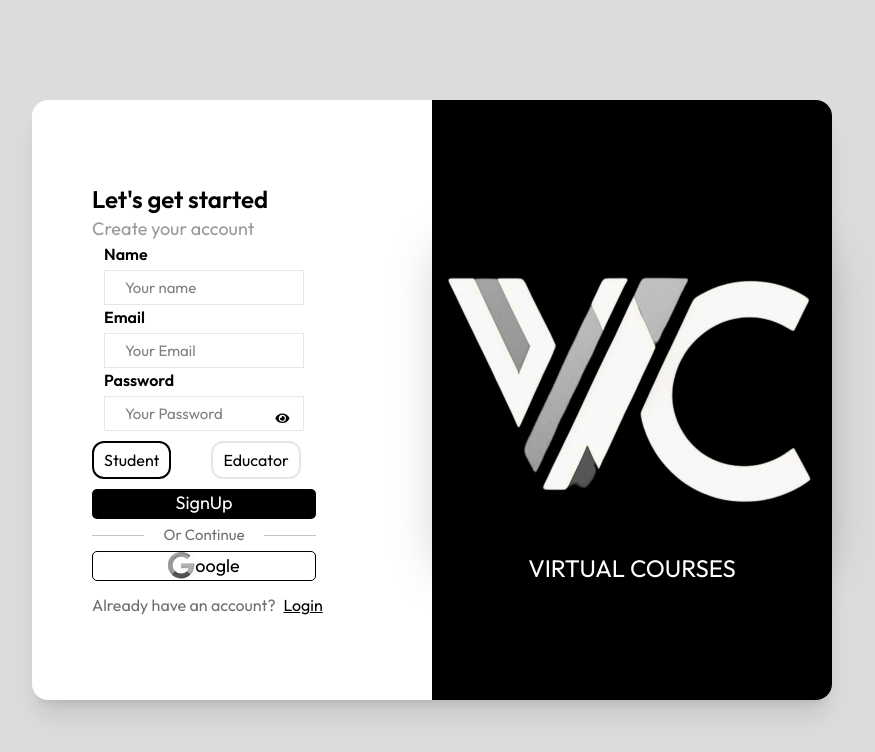
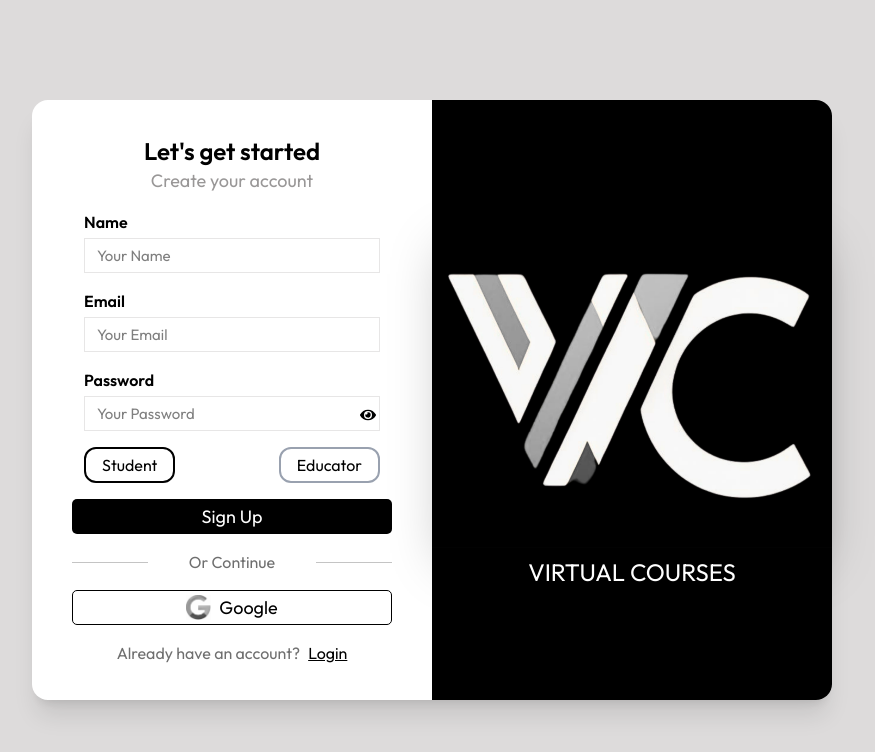
Before and after one commit to rohitnishad06/Edunexus-LMS-website-, a React (Vite) app in the folder frontend/: page /signup in a window 1280 px wide. Shown: the top 752 px of the page, without its empty margins (208-1083 px from the left). Built offline with nearby package versions, Linux system fonts and the light colour scheme.

Commit message:
fixing the Login/SignUp UI

```diff
--- a/frontend/src/pages/Login.jsx
+++ b/frontend/src/pages/Login.jsx
@@ -12,147 +12,135 @@ import { toast } from "react-toastify";
 function Login() {
   const [show, setShow] = useState(false);
   const navigate = useNavigate();
+
   const [email, setEmail] = useState("");
   const [password, setPassword] = useState("");
   const [loading, setLoading] = useState(false);
 
   const handleLogin = async () => {
+    if (!email || !password) {
+      toast.error("Email and password are required");
+      return;
+    }
+
     setLoading(true);
     try {
-      const result = await axios.post(
-        serverUrl + "/api/auth/login",
+      await axios.post(
+        `${serverUrl}/api/auth/login`,
         { email, password },
-        { withCredentials: true },
+        { withCredentials: true }
       );
-      console.log(result.data);
-      setLoading(false);
-      toast.success("login successfully");
+
+      toast.success("Login successful");
       navigate("/");
     } catch (error) {
-      console.log(error);
+      toast.error(error.response?.data?.message || "Login failed");
+    } finally {
       setLoading(false);
-      toast.error(error.response.data.message);
     }
   };
 
   return (
-    <div
-      className="bg-[#dddbdb] w-[100vw] h-[100vh] flex
-           items-center justify-center "
-    >
+    <div className="bg-[#dddbdb] w-[100vw] h-[100vh] flex items-center justify-center">
       <form
-        className="w-[90%] md:w-200 h-150 bg-[white] shadow-xl
-               rounded-2xl flex"
+        className="w-[90%] md:w-200 h-150 bg-white shadow-xl rounded-2xl flex"
         onSubmit={(e) => e.preventDefault()}
       >
-        {/*left div*/}
-        <div
-          className="md:w-[50%] w-[100%] h-[100%] flex flex-col
-                   items-center justify-center gap-3 "
-        >
-          <div>
-            <h1 className="font-semibold text-[black] text-2xl">
-              Welcome Back
-            </h1>
-            <h2 className="text-[#999797] text-[18px]">Login your account</h2>
+        {/* LEFT */}
+        <div className="md:w-[50%] w-full h-full flex flex-col items-center justify-center gap-4">
+          <div className="text-center">
+            <h1 className="font-semibold text-2xl">Welcome Back</h1>
+            <h2 className="text-[#999797] text-[18px]">
+              Login to your account
+            </h2>
           </div>
 
-          <div
-            className="flex flex-col gap-1 w-[80%]
-                       items-start justify-center px-3"
-          >
-            <label htmlFor="email" className="font-semibold">
-              Email
-            </label>
+          {/* EMAIL */}
+          <div className="flex flex-col gap-1 w-[80%] px-3">
+            <label className="font-semibold">Email</label>
             <input
-              id="email"
               type="email"
-              className="border-1 w-[100%]
-                           h-[35px] border-[#e7e6e6] text-[15px] px-20px "
+              className="border w-full h-[35px] border-[#e7e6e6] px-3 text-[15px]"
               placeholder="Your Email"
+              value={email}
               onChange={(e) => setEmail(e.target.value)}
-              value={email}
+              required
             />
           </div>
-          <div
-            className="flex flex-col gap-1 w-[80%]
-                       items-start justify-center px-3 relative"
-          >
-            <label htmlFor="password" className="font-semibold">
-              Password
-            </label>
+
+          {/* PASSWORD */}
+          <div className="flex flex-col gap-1 w-[80%] px-3 relative">
+            <label className="font-semibold">Password</label>
             <input
-              id="Password"
               type={show ? "text" : "password"}
-              className="border-1 w-[100%]
-                           h-[35px] border-[#e7e6e6] text-[15px] px-20px "
+              className="border w-full h-[35px] border-[#e7e6e6] px-3 text-[15px]"
               placeholder="Your Password"
+              value={password}
               onChange={(e) => setPassword(e.target.value)}
-              value={password}
+              required
             />
             {show ? (
               <FaRegEye
-                className="absolute w-[20%] h-[20%]  cursor-pointer
-                           right-[5%] bottom-[10%]"
-                onClick={() => setShow((prev) => !prev)}
+                className="absolute right-4 bottom-2 cursor-pointer"
+                onClick={() => setShow(false)}
               />
             ) : (
               <FaEye
-                className="absolute w-[20%] h-[20%]  cursor-pointer
-                           right-[5%] bottom-[10%]"
-                onClick={() => setShow((prev) => !prev)}
+                className="absolute right-4 bottom-2 cursor-pointer"
+                onClick={() => setShow(true)}
               />
             )}
           </div>
 
+          {/* BUTTON */}
           <button
-            className="w-[80%] h-[30px] bg-black text-white text-lg
-                     cursor-pointer flex items-start justify-center
-                     rounded-[5px]"
+            className="w-[80%] h-[35px] bg-black text-white text-lg rounded-[5px]
+                       flex items-center justify-center"
+            onClick={handleLogin}
             disabled={loading}
-            onClick={handleLogin}
           >
-            {loading ? <ClipLoader size={30} color="white" /> : "Login"}
+            {loading ? <ClipLoader size={20} color="white" /> : "Login"}
           </button>
-          <span
-            className="text-[13px] cursor-pointer
-                        text-[#585757]"
-          >
-            Forget Password
+
+          {/* FORGOT */}
+          <span className="text-[13px] cursor-pointer text-[#585757]">
+            Forgot Password?
           </span>
 
+          {/* OR */}
           <div className="w-[80%] flex items-center gap-2">
-            <div className="w-[25%] h-[0.5px] bg-[#c4c4c4]"></div>
-            <div className="w-[50%] text-[15px] text-[#6f6f6f] flex items-start justify-center">
+            <div className="w-[25%] h-[0.5px] bg-[#c4c4c4]" />
+            <div className="w-[50%] text-center text-[#6f6f6f]">
               Or Continue
             </div>
-            <div className="w-[25%] h-[0.5px] bg-[#c4c4c4]"></div>
+            <div className="w-[25%] h-[0.5px] bg-[#c4c4c4]" />
           </div>
+
+          {/* GOOGLE */}
           <div
-            className="w-[80%] h-[5%] border-1 border-[black]
-                       flex items-start justify-center rounded-[5px]"
+            className="w-[80%] h-[35px] border border-black rounded-[5px]
+                        flex items-center justify-center gap-2"
           >
-            <img src={google} className="w-[25px]" alt="" />
-            <span className="text-[18px] text-gyar-500">oogle</span>
+            <img src={google} className="w-[25px]" alt="google" />
+            <span className="text-[18px]">Google</span>
           </div>
+
+          {/* SIGNUP */}
           <div className="text-[#6f6f6f]">
             Create new account
             <span
-              className="underline underline-offset-1
-                        text-[black] pl-2"
+              className="underline text-black pl-2 cursor-pointer"
               onClick={() => navigate("/signup")}
             >
               SignUp
             </span>
           </div>
         </div>
-        {/*right div*/}
-        <div
-          className="w-[50%] h-[100%] rounded-r-2xl bg-[black]
-                   md:flex items-center justify-center flex-col hidden "
-        >
+
+        {/* RIGHT */}
+        <div className="w-[50%] h-full bg-black rounded-r-2xl hidden md:flex flex-col items-center justify-center">
           <img src={logo} alt="logo" className="w-100 shadow-2xl" />
-          <span className="text-2xl text-white flex items-center justify-center">
+          <span className="text-2xl text-white mt-2">
             VIRTUAL COURSES
           </span>
         </div>
--- a/frontend/src/pages/SignUp.jsx
+++ b/frontend/src/pages/SignUp.jsx
@@ -20,172 +20,150 @@ function SignUp() {
   const [loading, setLoading] = useState(false);
 
   const handleSignup = async () => {
+    if (!name || !email || !password) {
+      toast.error("All fields are required");
+      return;
+    }
+
     setLoading(true);
     try {
-      const result = await axios.post(
-        serverUrl + "/api/auth/signup",
-        { name, password, email, role },
-        { withCredentials: true },
+      await axios.post(
+        `${serverUrl}/api/auth/signup`,
+        { name, email, password, role },
+        { withCredentials: true }
       );
-      console.log(result.data);
+
+      toast.success("Signup successful");
+      navigate("/");
+    } catch (error) {
+      toast.error(error.response?.data?.message || "Signup failed");
+    } finally {
       setLoading(false);
-      navigate("/");
-      toast.success("Signup Successfully");
-    } catch (error) {
-      console.log(error);
-      setLoading(false);
-      toast.error(error.response.data.message);
     }
   };
 
   return (
-    <div
-      className="bg-[#dddbdb] w-[100vw] h-[100vh] flex
-         items-center justify-center "
-    >
+    <div className="bg-[#dddbdb] w-[100vw] h-[100vh] flex items-center justify-center">
       <form
-        className="w-[90%] md:w-200 h-150 bg-[white] shadow-xl
-            rounded-2xl flex"
+        className="w-[90%] md:w-200 h-150 bg-white shadow-xl rounded-2xl flex"
         onSubmit={(e) => e.preventDefault()}
       >
-        {/*left div*/}
-        <div
-          className="md:w-[50%] w-[100%] h-[100%] flex flex-col
-                   items-center justify-center gap-3"
-        >
-          <div>
-            <div>
-              <h1 className="font-semibold text-[black] text-2xl">
-                Let's get started
-              </h1>
+        {/* LEFT */}
+        <div className="md:w-[50%] w-full h-full flex flex-col items-center justify-center gap-4">
+          <div className="text-center">
+            <h1 className="font-semibold text-2xl">Let's get started</h1>
             <h2 className="text-[#999797] text-[18px]">
               Create your account
             </h2>
           </div>
-            <div
-              className="flex flex-col gap-1 w-[80%]
-                    items-start justify-center px-3"
-            >
-              <label htmlFor="name" className="font-semibold">
-                Name
-              </label>
+
+          {/* NAME */}
+          <div className="flex flex-col gap-1 w-[80%] px-3">
+            <label className="font-semibold">Name</label>
             <input
-                id="name"
               type="text"
-                className="border-[1px] w-[100%]
-                        h-[35px] border-[#e7e6e6] text-[15px] px-[20px] "
-                placeholder="Your name"
+              className="border w-full h-[35px] border-[#e7e6e6] px-3 text-[15px]"
+              placeholder="Your Name"
+              value={name}
               onChange={(e) => setName(e.target.value)}
-                value={name}
+              required
             />
           </div>
-            <div
-              className="flex flex-col gap-1 w-[80%]
-                    items-start justify-center px-3"
-            >
-              <label htmlFor="email" className="font-semibold">
-                Email
-              </label>
+
+          {/* EMAIL */}
+          <div className="flex flex-col gap-1 w-[80%] px-3">
+            <label className="font-semibold">Email</label>
             <input
-                id="email"
               type="email"
-                className="border-[1px] w-[100%]
-                        h-[35px] border-[#e7e6e6] text-[15px] px-[20px] "
+              className="border w-full h-[35px] border-[#e7e6e6] px-3 text-[15px]"
               placeholder="Your Email"
+              value={email}
               onChange={(e) => setEmail(e.target.value)}
-                value={email}
+              required
             />
           </div>
-            <div
-              className="flex flex-col gap-1 w-[80%]
-                    items-start justify-center px-3 relative"
-            >
-              <label htmlFor="password" className="font-semibold">
-                Password
-              </label>
+
+          {/* PASSWORD */}
+          <div className="flex flex-col gap-1 w-[80%] px-3 relative">
+            <label className="font-semibold">Password</label>
             <input
-                id="password"
               type={show ? "text" : "password"}
-                className="border-[1px] w-[100%]
-                        h-[35px] border-[#e7e6e6] text-[15px] px-[20px] "
+              className="border w-full h-[35px] border-[#e7e6e6] px-3 text-[15px]"
               placeholder="Your Password"
+              value={password}
               onChange={(e) => setPassword(e.target.value)}
-                value={password}
+              required
             />
             {show ? (
               <FaRegEye
-                  className="absolute w-[20%] h-[20%]  cursor-pointer
-                        right-[5%] bottom-[10%]"
-                  onClick={() => setShow((prev) => !prev)}
+                className="absolute right-4 bottom-2 cursor-pointer"
+                onClick={() => setShow(false)}
               />
             ) : (
               <FaEye
-                  className="absolute w-[20%] h-[20%]  cursor-pointer
-                        right-[5%] bottom-[10%]"
-                  onClick={() => setShow((prev) => !prev)}
+                className="absolute right-4 bottom-2 cursor-pointer"
+                onClick={() => setShow(true)}
               />
             )}
           </div>
-            <div className="flex md:w-[50%] w-[70%] py-[10px]  items-center justify-between gap-10">
+
+          {/* ROLE */}
+          <div className="flex w-[80%] justify-between px-3">
+            {["student", "educator"].map((item) => (
               <span
-                className={`px-[10px] py-[5px] border-[2px]
-                        border-[#e7e6e6] rounded-xl cursor-pointer
-                        hover:border-black ${role === "student" ? "border-black" : "border-[#646464]"}`}
-                onClick={() => setRole("student")}
+                key={item}
+                className={`px-4 py-1 border-2 rounded-xl cursor-pointer ${
+                  role === item ? "border-black" : "border-gray-400"
+                }`}
+                onClick={() => setRole(item)}
               >
-                Student
+                {item.charAt(0).toUpperCase() + item.slice(1)}
               </span>
-              <span
-                className={`px-[10px] py-[5px] border-[2px]
-                        border-[#e7e6e6] rounded-xl cursor-pointer
-                        hover:border-black ${role === "educator" ? "border-black" : "border-[#646464]"}`}
-                onClick={() => setRole("educator")}
-              >
-                Educator
-              </span>
+            ))}
           </div>
+
+          {/* BUTTON */}
           <button
-              className="w-[80%] h-[30px] bg-black text-white text-lg
-                     cursor-pointer flex items-start justify-center
-                     rounded-[5px]"
+            className="w-[80%] h-[35px] bg-black text-white text-lg rounded-[5px]
+                       flex items-center justify-center"
             onClick={handleSignup}
             disabled={loading}
           >
-              {loading ? <ClipLoader size={30} color="white" /> : "SignUp"}
+            {loading ? <ClipLoader size={20} color="white" /> : "Sign Up"}
           </button>
+
+          {/* OR */}
           <div className="w-[80%] flex items-center gap-2">
-              <div className="w-[25%] h-[0.5px] bg-[#c4c4c4]"></div>
-              <div className="w-[50%] text-[15px] py-[5px] text-[#6f6f6f] flex items-start justify-center">
+            <div className="w-[25%] h-[0.5px] bg-[#c4c4c4]" />
+            <div className="w-[50%] text-center text-[#6f6f6f]">
               Or Continue
             </div>
-              <div className="w-[25%] h-[0.5px] bg-[#c4c4c4]"></div>
+            <div className="w-[25%] h-[0.5px] bg-[#c4c4c4]" />
           </div>
-            <div
-              className="w-[80%] h-[30px]  border-[1px] border-[black]
-                    flex items-start justify-center rounded-[5px]"
-            >
-              <img src={google} className="w-[27px]" alt="" />
-              <span className="text-[18px] text-gyar-500">oogle</span>
+
+          {/* GOOGLE */}
+          <div className="w-[80%] h-[35px] border border-black rounded-[5px]
+                          flex items-center justify-center gap-2">
+            <img src={google} className="w-[25px]" alt="google" />
+            <span className="text-[18px]">Google</span>
           </div>
-            <div className="text-[#6f6f6f] pt-3">
+
+          {/* LOGIN */}
+          <div className="text-[#6f6f6f]">
             Already have an account?
             <span
-                className="underline underline-offset-1
-                        text-[black] pl-2"
+              className="underline text-black pl-2 cursor-pointer"
               onClick={() => navigate("/login")}
             >
               Login
             </span>
           </div>
         </div>
-        </div>
-        {/*right div*/}
-        <div
-          className="w-[50%] h-[100%] rounded-r-2xl bg-[black]
-                md:flex items-center justify-center flex-col hidden "
-        >
+
+        {/* RIGHT */}
+        <div className="w-[50%] h-full bg-black rounded-r-2xl hidden md:flex flex-col items-center justify-center">
           <img src={logo} alt="logo" className="w-100 shadow-2xl" />
-          <span className="text-2xl text-white flex items-center justify-center">
+          <span className="text-2xl text-white mt-2">
             VIRTUAL COURSES
           </span>
         </div>
```
Also changed, not shown: frontend/package.json (+5 -3 lines), 1 other file (tests, documents, lock files or other folders). Lines whose indentation alone changed are shown as unchanged.
